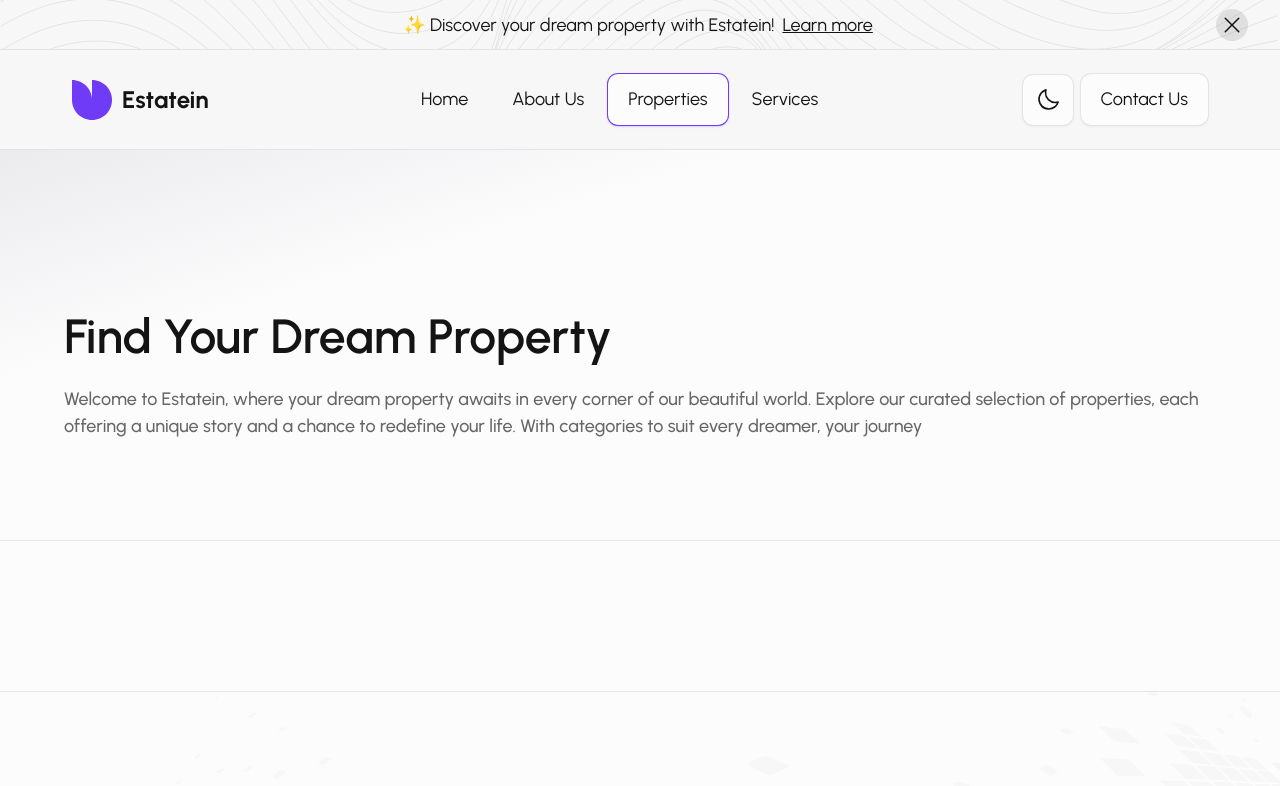
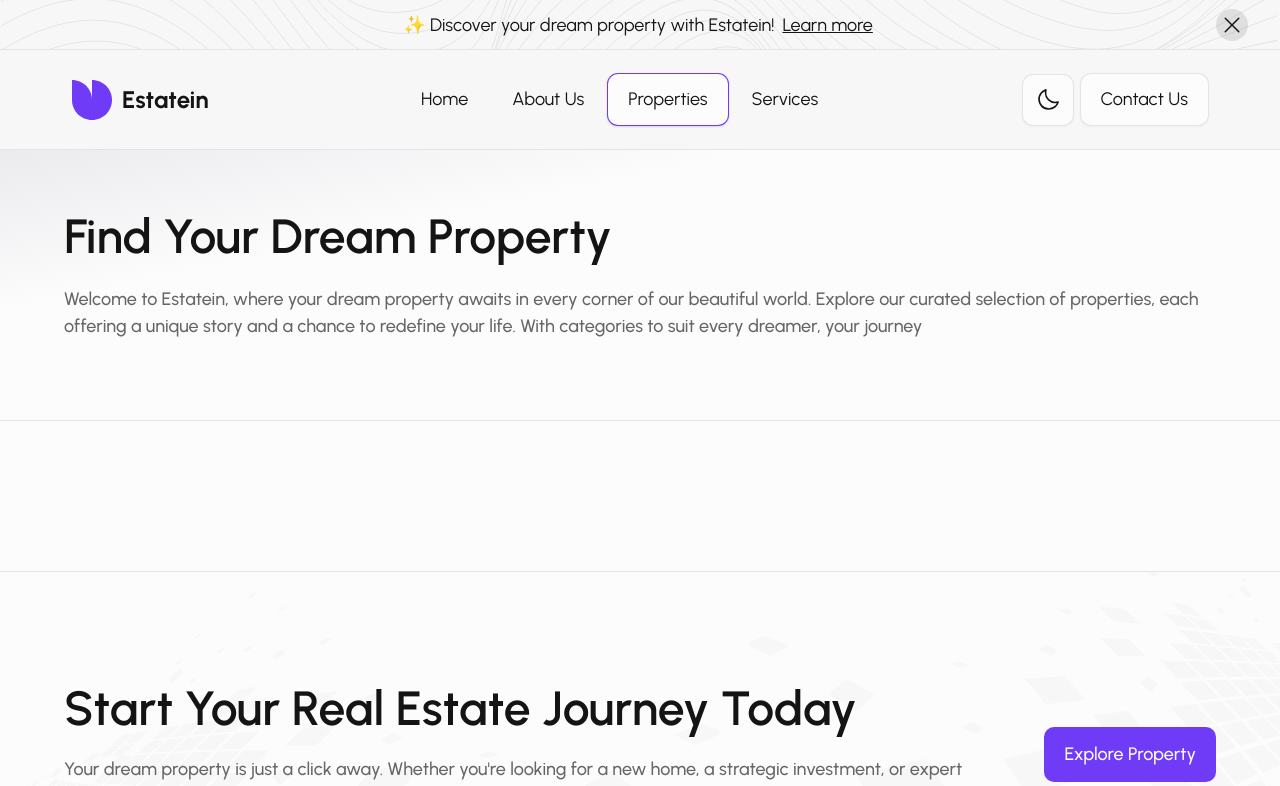
Before and after one commit to siobaldev/estatein, a Next.js app: page /properties in a window 1280 px wide. Shown: the top 786 px of the page. Built offline with nearby package versions, Linux system fonts and the light colour scheme.

Commit message:
refactor: adjust padding

```diff
--- a/src/app/(main)/properties/_components/hero-section.tsx
+++ b/src/app/(main)/properties/_components/hero-section.tsx
@@ -3,7 +3,7 @@ export default function PropertiesHero() {
     // Main hero container with gradient background styling
     <section className="from-border/70 border-border scroll-mt-32.5 border-b bg-linear-to-br to-30%">
       {/* Header: Title and description */}
-      <div className="wrapper space-y-2.5 py-12.5 lg:py-25 xl:space-y-3.5 xl:pt-37.5 xl:pb-25">
+      <div className="wrapper space-y-2.5 pt-12.5 pb-20 xl:space-y-3.5">
         <h1 className="text-sub-title font-semibold">
           Find Your Dream Property
         </h1>
```
